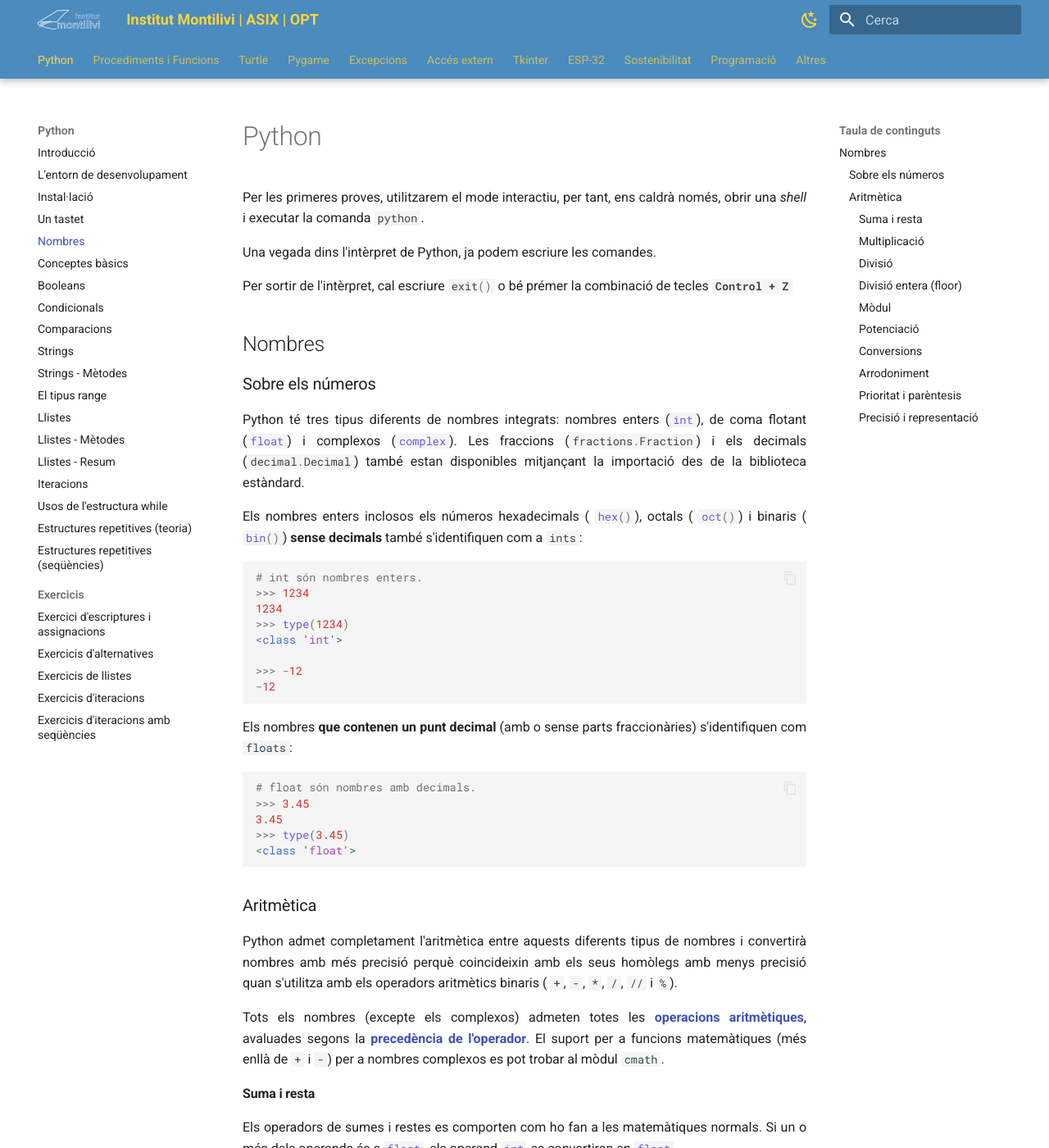
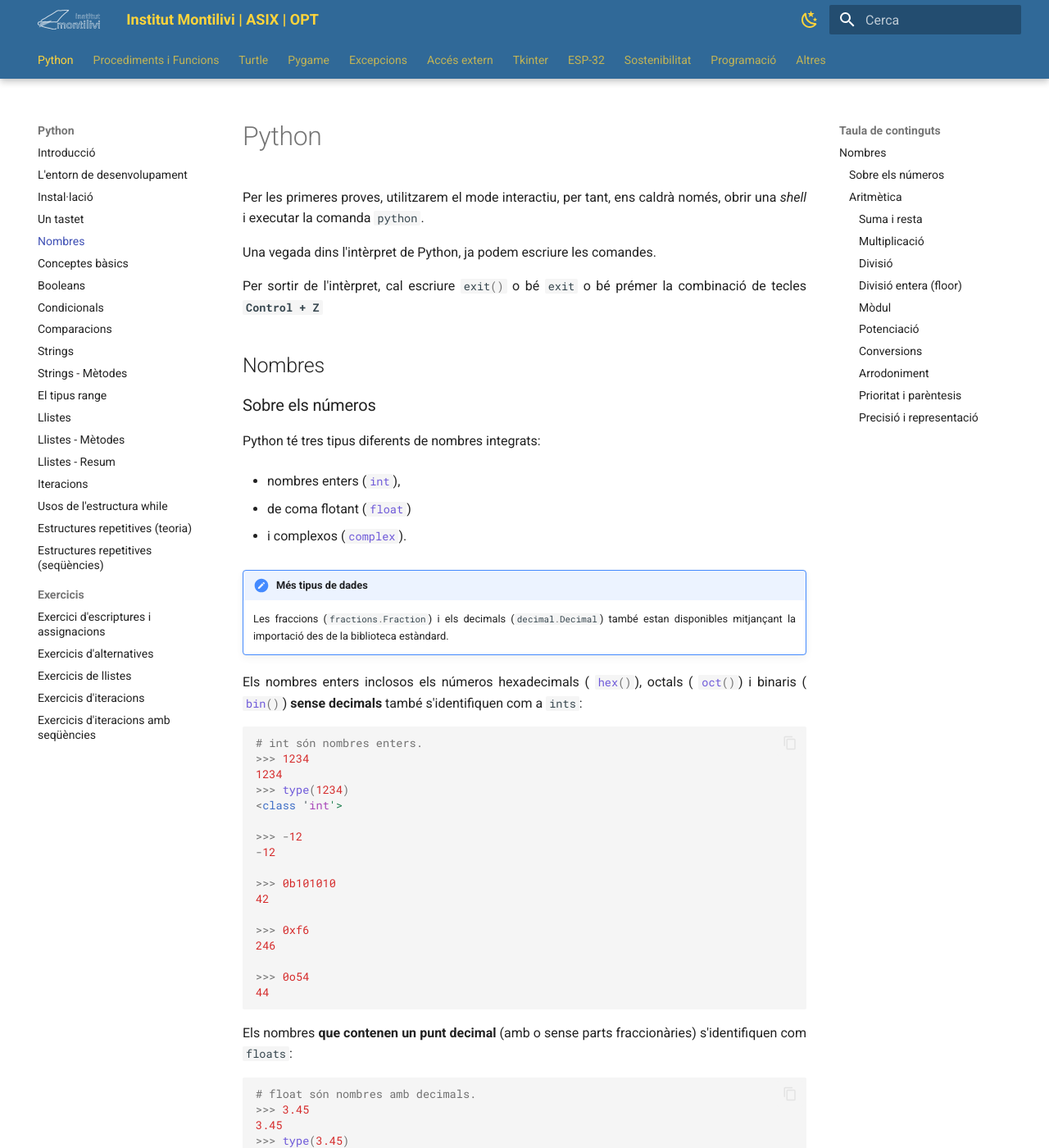
Before and after one commit to nbuisac/ASIX_OPT, an MkDocs documentation site: the page built from docs/python/py_003.md, in a window 1280 px wide and 1400 px high. Shown: the whole window at 82% size. Built offline with MkDocs 1.6.1 and Material for MkDocs 9.7.7, drawn with Linux system fonts in a browser that asks for light colours; some of the changed text lies outside the part shown.

Commit message:
Color blau i exit sense parentesis

````diff
--- a/docs/python/py_003.md
+++ b/docs/python/py_003.md
@@ -4,13 +4,23 @@ Per les primeres proves, utilitzarem el mode interactiu, per tant, ens caldrà n
 
 Una vegada dins l'intèrpret de Python, ja podem escriure les comandes.
 
-Per sortir de l'intèrpret, cal escriure `#!py exit()` o bé prémer la combinació de tecles **`Control + Z`**
+Per sortir de l'intèrpret, cal escriure `#!py exit()` o bé `#!py exit` o bé prémer la combinació de tecles **`Control + Z`**
 
 ## Nombres
 
 ### Sobre els números
 
-Python té tres tipus diferents de nombres integrats: nombres enters ([`#!py int`][int]{target="_blank"}), de coma flotant ([`#!py float`][float]{target="_blank"}) i complexos ([`#!py complex`][complex]{target="_blank"}). Les fraccions ([`#!py fractions.Fraction`][fractions]{target="_blank"}) i els decimals ([`#!py decimal.Decimal`][decimal]{target="_blank"}) també estan disponibles mitjançant la importació des de la biblioteca estàndard.
+Python té tres tipus diferents de nombres integrats:
+
+* nombres enters ([`#!py int`][int]{target="_blank"}),
+
+* de coma flotant ([`#!py float`][float]{target="_blank"})
+
+* i complexos ([`#!py complex`][complex]{target="_blank"}).
+
+!!!note "Més tipus de dades"
+
+    Les fraccions ([`#!py fractions.Fraction`][fractions]{target="_blank"}) i els decimals ([`#!py decimal.Decimal`][decimal]{target="_blank"}) també estan disponibles mitjançant la importació des de la biblioteca estàndard.
 
 Els nombres enters inclosos els números hexadecimals ( [`#!py hex()`][hex]{target="_blank"}), octals ( [`#!py oct()`][oct]{target="_blank"}) i binaris ( [`#!py bin()`][bin]{target="_blank"}) **sense decimals** també s'identifiquen com a `ints`:
 
@@ -23,6 +33,15 @@ Els nombres enters inclosos els números hexadecimals ( [`#!py hex()`][hex]{targ
 
 >>> -12
 -12
+
+>>> 0b101010
+42
+
+>>> 0xf6
+246
+
+>>> 0o54
+44
 ```
 
 Els nombres **que contenen un punt decimal** (amb o sense parts fraccionàries) s'identifiquen com `#!py floats`:
@@ -70,22 +89,22 @@ Igual que amb la suma i la resta, la multiplicació convertirà nombres de menys
 La divisió **sempre** retorna un `#!py float`, encara que el resultat sigui un nombre sencer:
 
 ```py
->>> 6/5
+>>> 6 / 5
 1.2
 
->>> 6/2
+>>> 6 / 2
 3.0
 ```
 
 #### Divisió entera (`floor`)
 
-Si cal un resultat de tipus `int`, podem utilitzar la divisió entera per truncar el resultat. La divisió entera es realitza mitjançant l'operador `//`:
+Si cal un resultat de tipus `int`, podem utilitzar la divisió entera per *"truncar"* el resultat. La divisió entera es realitza mitjançant l'operador `//`:
 
 ```py
->>> 6//5
+>>> 6 // 5
 1
 
->>> 6//2
+>>> 6 // 2
 3
 ```
 
@@ -102,7 +121,7 @@ Si cal un resultat de tipus `int`, podem utilitzar la divisió entera per trunca
 
 #### Mòdul
 
-L'operador mòdul (`%`) retorna el residu de la divisió entera dels dos operands:
+L'operador mòdul (`%`) retorna el **residu de la divisió entera** dels dos operands:
 
 ```py
 # El resultat de 8 % 2 és zero ja que el resultat de la divisió és enter i no genera residu.
--- a/docs/stylesheets/extra.css
+++ b/docs/stylesheets/extra.css
@@ -1,5 +1,5 @@
 .md-header, .md-tabs {
-    background-color:#4B8BBE;
+    background-color:#306998;
     color:#FFD43B;
 }
 .md-content {
--- a/mkdocs.yml
+++ b/mkdocs.yml
@@ -2,7 +2,7 @@ site_name: Institut Montilivi | ASIX | OPT
 site_url: http://apunts.institutmontilivi.cat/ASIX-OPTNB/
 site_description: Apunts pel Mòdul Optatiu d'ASIX - Programació en Python
 site_author: Narcís
-copyright: Copyleft &copy; 2024 - 2025 Narcís
+copyright: Copyleft &copy; 2025 - 2026 Narcís
 # repo_url: https://github.com/nbuisac/ASIX_OPT
 
 ## Exercicis de llistes
````
Also changed, not shown: docs/programacioOPT.md (+7 -7 lines).
